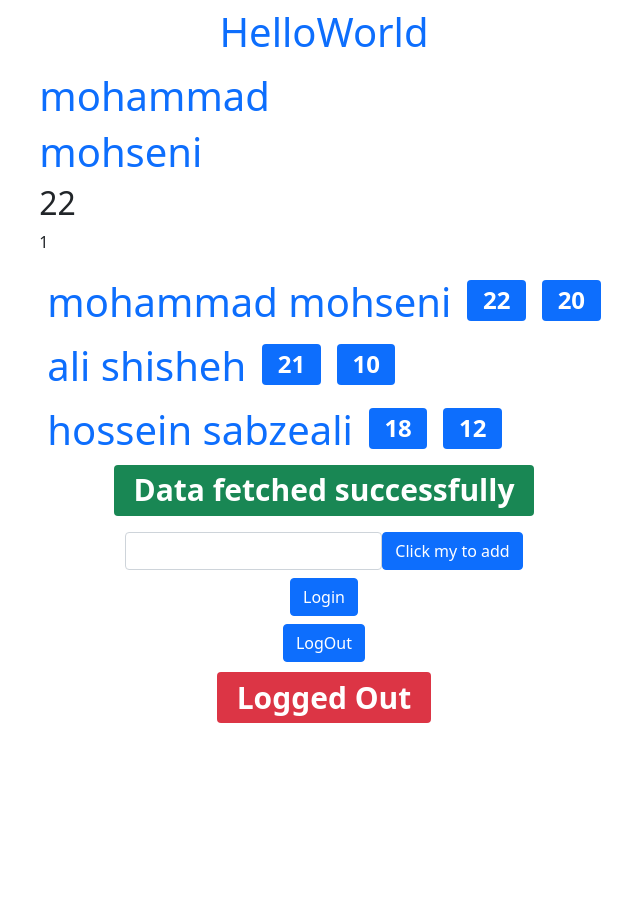
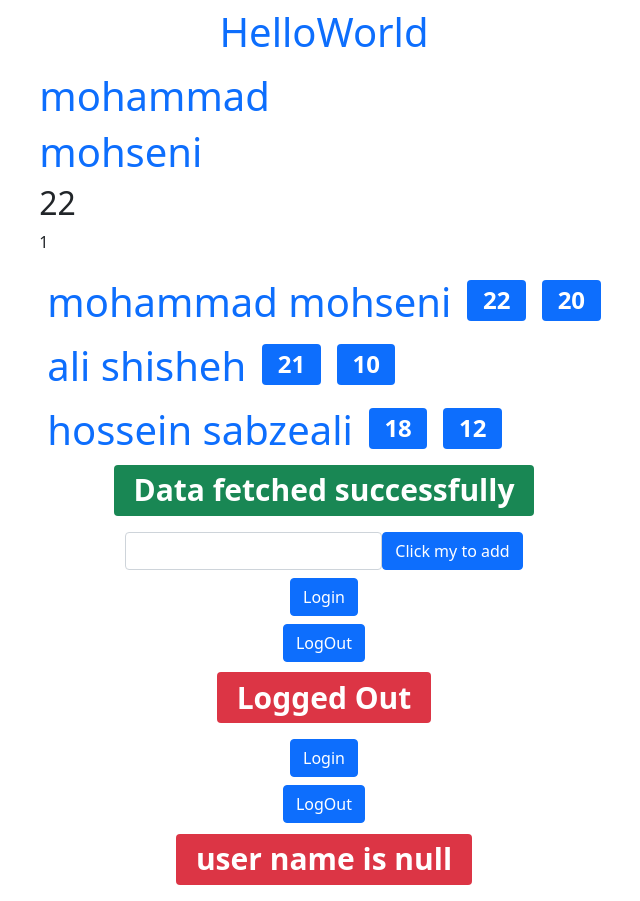
Before and after one commit to mohammad468/start-typescript, a React (Create React App) app: page / in a window 1280 px wide. Shown: the whole page, without its empty margins (316-956 px from the left). Before the commit the page ends 800 px from the top, so only its background shows below. Built offline with nearby package versions, Linux system fonts and the light colour scheme.

Commit message:
دستورات شرطی در هوک استیت

```diff
--- a/src/App.tsx
+++ b/src/App.tsx
@@ -6,6 +6,7 @@ import ButtonComponent from "./components/ButtonComponent";
 import Greet from "./components/Greet";
 import InputComponent from "./components/InputComponent";
 import LoggedIn from "./components/LoggedIn";
+import User from "./components/User";
 
 const App: React.FC = () => {
   const myData = {
@@ -39,7 +40,8 @@ const App: React.FC = () => {
           }}
         />
       </div>
-      <LoggedIn/>
+      <LoggedIn />
+      <User />
     </div>
   );
 };
--- /dev/null
+++ b/src/components/User.tsx
@@ -0,0 +1,54 @@
+import React, { useState } from "react";
+import { Badge, Button } from "react-bootstrap";
+
+interface authUser {
+  name: string;
+  family: string;
+}
+
+const User = () => {
+  const [user, setUser] = useState<authUser | null>(null);
+
+  let myUserName: string | authUser;
+  let myUserNameStyle: string;
+
+  if (user === null) {
+    myUserName = "user name is null";
+  } else {
+    myUserName = `hello ${user.name}`;
+  }
+  if (user === null) {
+    myUserNameStyle = "danger";
+  } else {
+    myUserNameStyle = "success";
+  }
+
+  const loginHandler = () => {
+    setUser({
+      name: "mohammad",
+      family: "mohseni",
+    });
+  };
+
+  const logoutHandler = () => {
+    setUser(null);
+  };
+
+  return (
+    <div>
+      <div className="d-flex justify-content-center my-2">
+        <Button onClick={loginHandler}>Login</Button>
+      </div>
+      <div className="d-flex justify-content-center my-2">
+        <Button onClick={logoutHandler}>LogOut</Button>
+      </div>
+      <div className="d-flex justify-content-center my-2">
+        <h1>
+          <Badge bg={myUserNameStyle}>{myUserName}</Badge>
+        </h1>
+      </div>
+    </div>
+  );
+};
+
+export default User;
```
